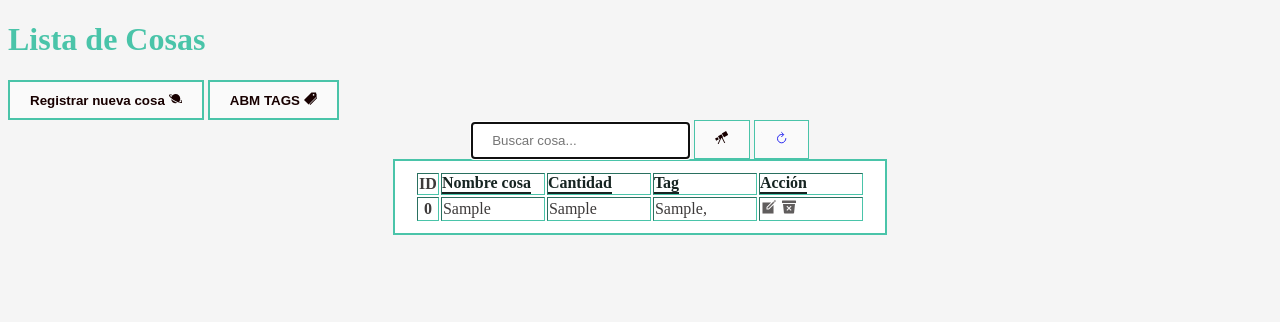
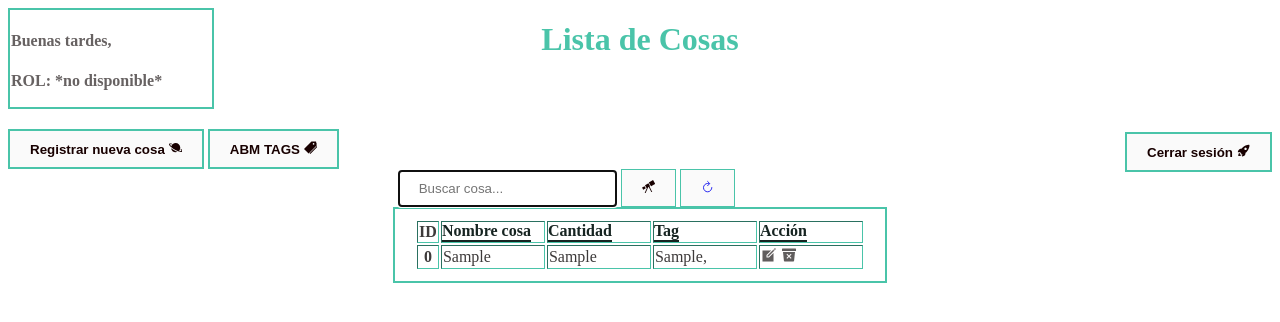
Before and after one commit to watefa1/capacitacion_gguevara, a CodeIgniter app: page /database/cosas in a window 1280 px wide. Shown: the top 322 px of the page. Run offline with CodeIgniter, Linux system fonts and the light colour scheme; tables that the repository leaves empty or names only in its code hold one stand-in row (values such as "Sample post").

Commit message:
login y mas cositas

```diff
--- a/application/controllers/Cosas.php
+++ b/application/controllers/Cosas.php
@@ -1,14 +1,12 @@
 <?php
-defined('BASEPATH') OR exit('No direct script access allowed');
-
 class Cosas extends CI_Controller {
 
     public function __construct()
     {
         parent::__construct();
         $this->load->model("Cosas_model");
+        $this->load->library("session"); // Cargar la biblioteca session
     }
-
 
     public function index()
     {
@@ -25,10 +23,13 @@ class Cosas extends CI_Controller {
             $data = $this->Cosas_model->buscar_cosas($termino_busqueda);
         }
 
-		$this->load->view('cosas', array("data" => $data));
+        $nombreUsuario = $this->session->userdata('nombre_usuario'); // Obtener el nombre de usuario de la sesión
+
+        $this->load->view('cosas', array("data" => $data, "nombreUsuario" => $nombreUsuario));
     }
 
-	public function delete($id){
+    public function delete($id)
+    {
         $this->Cosas_model->delete($id);
         redirect(base_url()."cosas");
     }
--- a/application/css/Style.css
+++ b/application/css/Style.css
@@ -102,3 +102,19 @@
 		.ion-icon-accion {
 			color: rgb(96, 93, 93);
 		  }
+
+		.cuadro {
+			width: 200px;
+            border: 1px solid #4ac4a9;
+            padding: 1px;
+			margin-bottom: 20px;
+            top: 1;
+            left: 1;
+			border: 2px solid;
+		  }
+
+		  .usuariopalabra {
+			color: #676262;
+			font-weight: bold;
+			text-decoration: none;
+		}
--- a/application/views/cosas.php
+++ b/application/views/cosas.php
@@ -1,4 +1,14 @@
-<?php defined('BASEPATH') OR exit('No direct script access allowed'); ?>
+<?php defined('BASEPATH') OR exit('No direct script access allowed');
+date_default_timezone_set('America/Argentina/Buenos_Aires');
+$hora = date('H');
+
+if ($hora >= 6 && $hora < 12) {
+    $saludo = 'Buenos días';
+} elseif ($hora >= 12 && $hora < 18) {
+    $saludo = 'Buenas tardes';
+} else {
+    $saludo = 'Buenas noches';
+} ?>
 <!DOCTYPE html>
 <html lang="es">
 <head>
@@ -36,15 +46,25 @@
     <meta charset="utf-8">
     <title>Cosas</title>
 </head>
-<body class="background">
-    <h1 data-title="Lista de Cosas">Lista de Cosas</h1>
-
+    <div class="cuadro">
+	<h4 class="usuariopalabra"> <?php echo $saludo; ?>, <?php echo $nombreUsuario; ?></h4>
+        <p class="usuariopalabra"> ROL: *no disponible*</p>
+    </div>
+	<h1 data-title="Lista de Cosas" style="position: fixed; top: 0; left: 50%; transform: translateX(-50%);">Lista de Cosas</h1>
     <button class="my-button">
         <a href="/RegistroDeCosas" class="colorpalabrasboton">Registrar nueva cosa <ion-icon name="planet-sharp"></ion-icon></a>
     </button>
     <button class="my-button">
         <a href="/RegistroDeTags" class="colorpalabrasboton">ABM TAGS <ion-icon name="pricetags-sharp"></ion-icon></a>
-    </button>
+    </button> <style>
+			    .logout-button {
+			        float: right;
+			        margin-top: 3px;
+			    }
+			</style>
+	<button class="my-button logout-button">
+    <a href="<?php echo base_url('Login/logout'); ?>" class="colorpalabrasboton">Cerrar sesión <ion-icon name="rocket-sharp"></ion-icon></a>
+	</button>
     <center>
         <form id="search-form" method="get">
             <input type="search" name="search" class="campos" placeholder="Buscar cosa..." value="<?php echo $this->input->get('search')?>" autofocus>
```
Also changed, not shown: application/controllers/Login.php (added, +36 -0 lines), application/controllers/Welcome.php (+17 -21 lines), application/models/Usuarios_model.php (added, +22 -0 lines), application/views/login.php (renamed from application/views/welcome_message.php, +8 -5 lines). Lines whose indentation alone changed are shown as unchanged.
